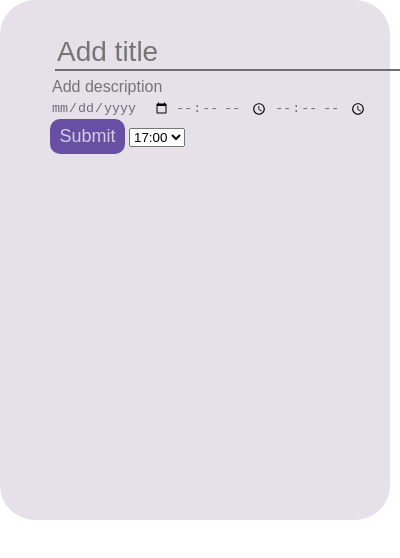
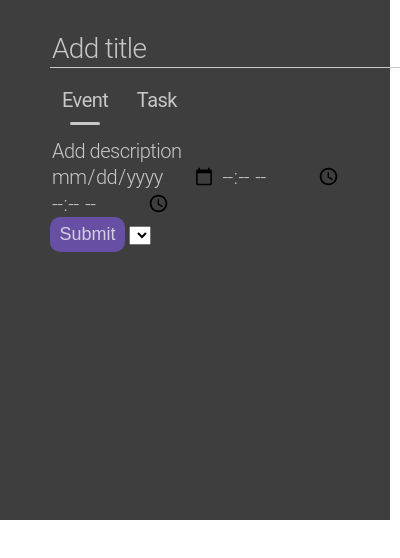
Before and after one commit to GabrielGuirguis/Secretary-HTML-CSS-JS-, a browser extension: page popup.html in a window 400 px wide. Shown: the top 558 px of the page. Drawn offline with Linux system fonts and the light colour scheme.

Commit message:
Updated styling and UX

```diff
--- a/popup.html
+++ b/popup.html
@@ -1,56 +1,42 @@
 <!DOCTYPE html>
 <html lang="en">
   <head>
-    <meta charset="UTF-8">
-    <meta name="viewport" content="width=device-width, initial-scale=1.0">
+    <meta charset="UTF-8" />
+    <meta name="viewport" content="width=device-width, initial-scale=1.0" />
     <title>Document</title>
-    <link rel="stylesheet" type="text/css" href="styles.css">
+    <link rel="stylesheet" type="text/css" href="styles.css" />
   </head>
   <body>
     <div class="popup">
       <form id="submitForm">
-            <input placeholder="Add title" id="summary">
-            <input placeholder="Add description" id="description">
+        <div id="titleSection">
+          <div id="line"></div>
+          <input placeholder="Add title" id="summary" class="headline-medium" />
+        </div>
 
-            <div><input id="date" type="date"> <input id="start" type="time"> <input id="end" type="time"></div>
+        <div id="itemType">
+          <div class="body" id="event">
+            Event
+            <div class="indicator selected" id="event-indicator"></div>
+          </div>
+          <div class="body" id="task">
+            Task
+            <div class="indicator" id="task-indicator"></div>
+          </div>
+        </div>
 
-            <input id="submit" type="submit">
+        <input placeholder="Add description" id="description" class="body" />
+
+        <div>
+          <input id="date" type="date" /> <input id="start" type="time" />
+          <input id="end" type="time" />
+        </div>
+
+        <input id="submit" type="submit" />
         <select id="startTime"></select>
       </form>
     </div>
-    <script>
-        function generateTimeOptions(intervalMinutes) {
-            const select = document.getElementById("startTime");
-            select.innerHTML = ""; // Clear previous options
 
-            const now = new Date();
-            const currentMinutes = now.getMinutes();
-            // Round up to next interval
-            const startMinutes = Math.ceil(currentMinutes / intervalMinutes) * intervalMinutes;
-
-            for (let i = 0; i < (24 * 60) / intervalMinutes; i++) {
-            const optionTime = new Date();
-            optionTime.setHours(0, i * intervalMinutes, 0, 0);
-
-            if (optionTime.getHours() < now.getHours() || (optionTime.getHours() === now.getHours() && optionTime.getMinutes() < startMinutes)) {
-                // Skip past times
-                continue;
-            }
-
-            const hours = optionTime.getHours().toString().padStart(2, '0');
-            const minutes = optionTime.getMinutes().toString().padStart(2, '0');
-            const label = `${hours}:${minutes}`;
-
-            const option = document.createElement("option");
-            option.value = label;
-            option.textContent = label;
-
-            select.appendChild(option);
-            }
-        }
-        generateTimeOptions()
-    </script>
     <script src="popup.js"></script>
-
   </body>
 </html>
--- a/popup.js
+++ b/popup.js
@@ -19,4 +19,15 @@ document.getElementById("submitForm").addEventListener("submit", (e) => {
     })
 })
 
-generateTimeOptions(15)
+const eventIndicator = document.getElementById("event-indicator")
+const taskIndicator = document.getElementById("task-indicator")
+
+document.getElementById("event").addEventListener("click" = () => {
+    eventIndicator.classList.add("selected")
+    taskIndicator.classList.remove("selected")
+})
+
+document.getElementById("task").addEventListener("click" = () => {
+    taskIndicator.classList.add("selected")
+    eventIndicator.classList.remove("selected")
+})
--- a/styles.css
+++ b/styles.css
@@ -1,13 +1,14 @@
-html, body {
+html,
+body {
   margin: 0;
   padding: 0;
   background: none;
+  box-shadow: 5px;
 }
 
 .popup {
   display: flex;
-    border-radius: 35px;
-    background-color: #E6E0E9;
+  background-color: #3e3e3e;
   height: 520px;
   width: 390px;
 }
@@ -17,38 +18,96 @@ html, body {
   padding-top: 30px;
 }
 
+#titleSection {
+  position: relative;
+  display: flex;
+  flex-direction: column-reverse;
+  align-items: flex-start;
+  margin-bottom: 20px;
+}
+
 #summary {
   border: none;
-    border-bottom: 2px solid #706C76; /* default thin bottom border */
   outline: none;
-    background:none;
+  background: none;
   font-size: 28px;
-    margin:5px;
+  position: relative;
+  z-index: 1;
 
   transition: border-color 0.1s, border-bottom-width 0.1s;
 }
 
-#date{
-    background:none;
-    border:none;
-    outline:none;
-    color:#706C76;
+#summary::placeholder {
+  color: #c8c8c8;
+}
 
+#line {
+  position: absolute;
+  bottom: 0;
+  right: 0;
+  left: 0;
+  background-color: #c8c8c8;
+  height: 1px;
+  width: 90%;
+
+  transition: height 0.1s;
+  background-color: 0.5s;
+}
+
+#titleSection:focus-within #line {
+  height: 2px;
+  background-color: #d5cee2;
+}
+
+#itemType {
+  display: flex;
+  font-weight: 400;
+  padding-left: 12px;
+  justify-content: space-between;
+  max-width: 115px;
+  margin-bottom: 14px;
+}
+
+#event,
+#task {
+  display: flex;
+  flex-direction: column;
+  align-items: center;
+  gap: 10px;
+}
+
+.selected {
+  width: 66%;
+  height: 3px;
+  background-color: #c8c8c8;
+  border-radius: 3px;
+}
+
+#date {
+  background: none;
+  border: none;
+  outline: none;
 
   transition: background-color 0.1s;
 }
 
-#start, #end {
+#start,
+#end {
   background: none;
   border: none;
   outline: none;
-    color: #706C76;
 
   transition: background-color 0.1s;
 }
 
-#description:focus, #summary:focus {
-    border-bottom: 3px solid #007BFF;
+#date,
+#start,
+#end {
+  font-family: "Roboto", sans-serif;
+  font-size: 20px;
+  color: #c8c8c8;
+  letter-spacing: -0.5px;
+  font-weight: 300;
 }
 
 #description {
@@ -56,22 +115,46 @@ html, body {
   height: 20px;
   outline: none;
   background: none;
-    font-size: 16px;
   border-radius: 3px;
 
   transition: background-color 0.1s, border-color 0.1s, border-bottom-width 0.1s;
 }
 
-#description:hover, #date:hover, #start:hover, #end:hover {
+#description::placeholder {
+  color: #c8c8c8;
+}
+
+#description:hover,
+#date:hover,
+#start:hover,
+#end:hover {
   background-color: #d5cee2;
 }
 
 #submit {
   background: #6750a4;
-    color:#d5cee2;
-    font-size:18px;
+  color: #d5cee2;
+  font-size: 18px;
   border: none;
-    border-radius:10px;
-    height:35px;
-    width:75px
+  border-radius: 10px;
+  height: 35px;
+  width: 75px;
 }
+
+.headline-medium {
+  font-family: "Roboto", sans-serif;
+  font-weight: 300;
+  line-height: 36px;
+  font-size: 28px;
+  letter-spacing: -0.7px;
+  color: #c8c8c8;
+}
+
+body,
+input.body {
+  font-family: "Roboto", sans-serif;
+  font-size: 20px;
+  color: #c8c8c8;
+  letter-spacing: -0.5px;
+  font-weight: 300;
+}
```
Lines whose indentation alone changed are shown as unchanged.
